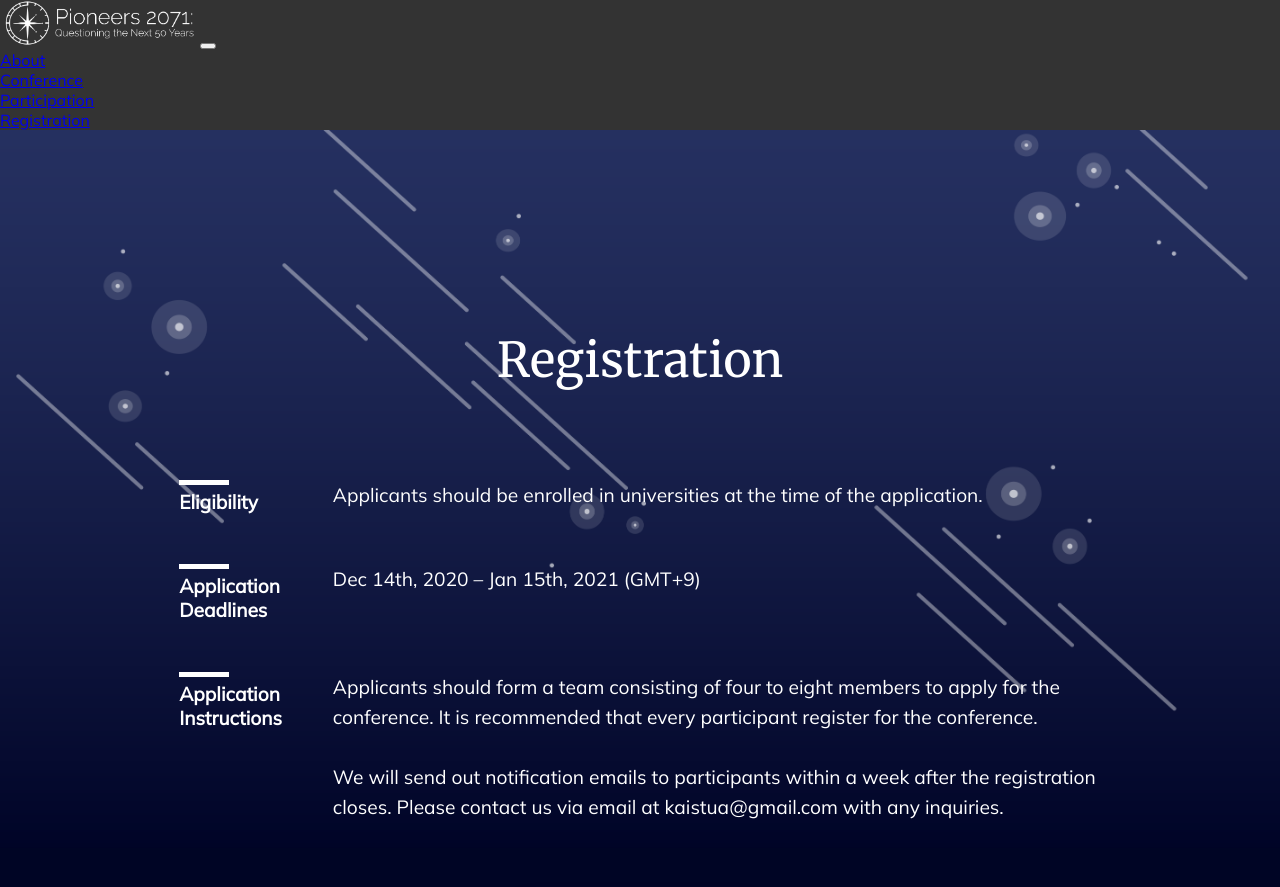
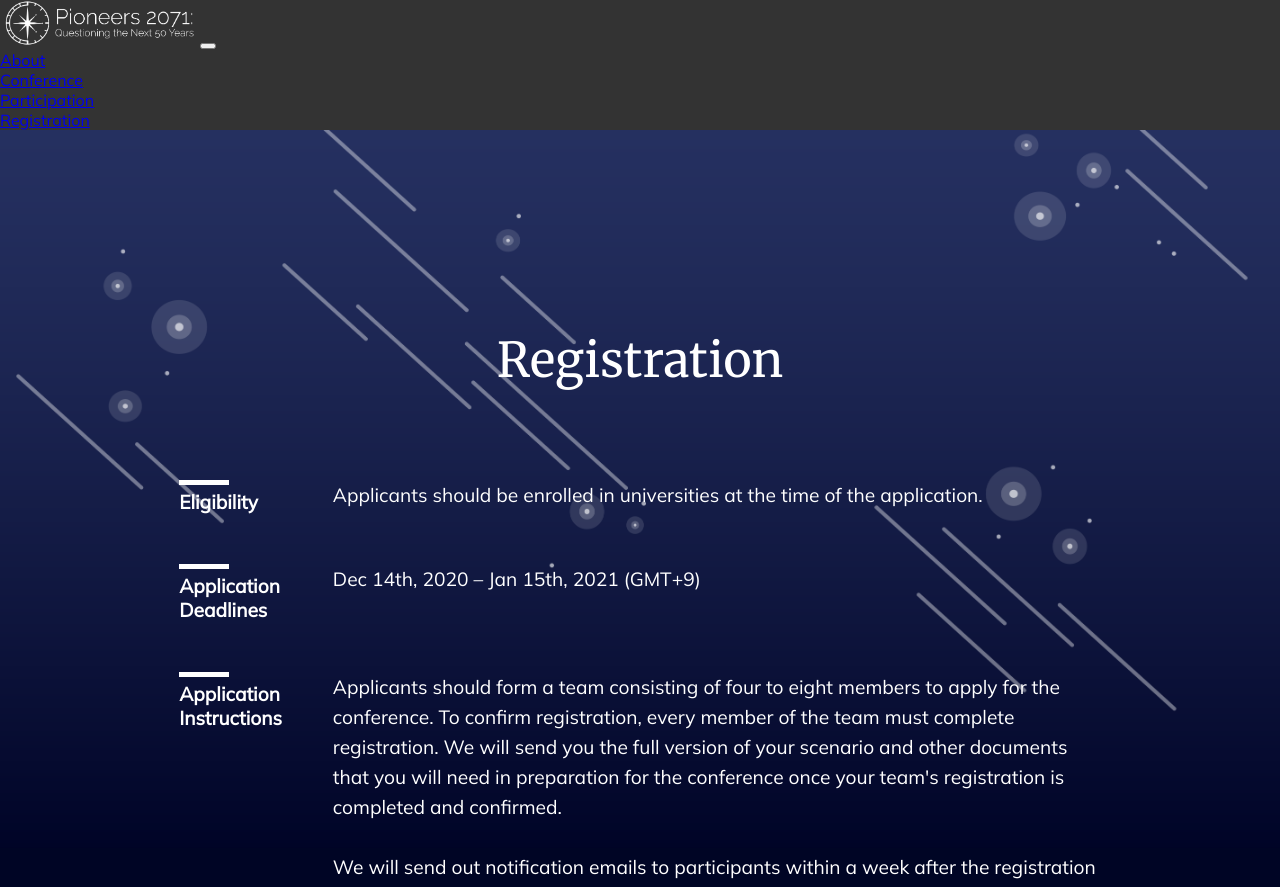
Before and after one commit to kreeos/pioneers2071, a React (Create React App) app in the folder frontend/: page /register in a window 1280 px wide. Shown: the top 887 px of the page. Built offline with nearby package versions, Linux system fonts and the light colour scheme.

Commit message:
Adding some notes on register announcement page

```diff
--- a/frontend/src/components/Register.js
+++ b/frontend/src/components/Register.js
@@ -45,8 +45,11 @@ class Register extends Component {
             <div className="register-text">
               <a>
                 Applicants should form a team consisting of four to eight
-                members to apply for the conference. It is recommended that
-                every participant register for the conference.
+                members to apply for the conference. To confirm registration,
+                every member of the team must complete registration. We will
+                send you the full version of your scenario and other documents
+                that you will need in preparation for the conference once your
+                team's registration is completed and confirmed.
                 <br />
                 <br />
                 We will send out notification emails to participants within a
```
